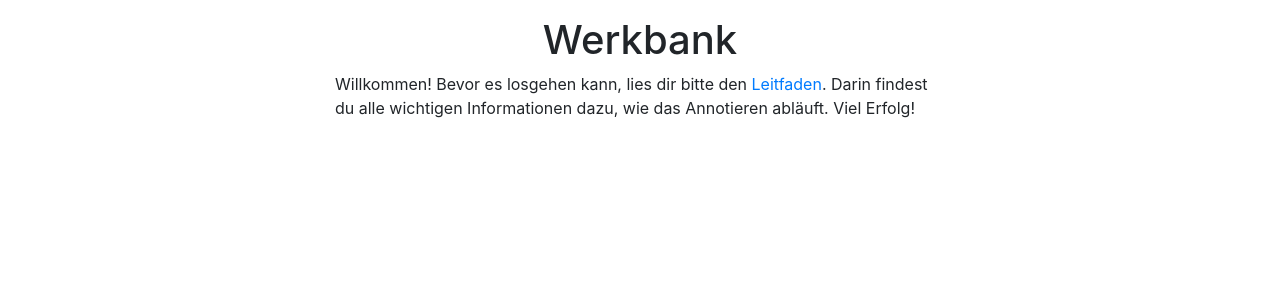
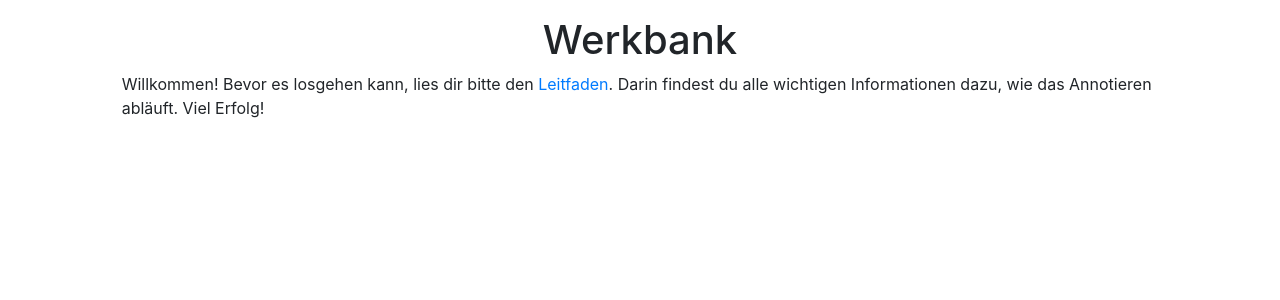
Before and after one commit to acidAnn/locksley, a Django app: page / in a window 1280 px wide. Shown: the part 58-358 px from the top of the page. Run offline with Django 3.2, Linux system fonts and the light colour scheme; the visitor is signed in with stand-in values (Sample User, id 1); data that the repository does not hold is empty; some libraries are stand-ins or nearby versions.

Commit message:
Change grid layout

```diff
--- a/django_unchained/templates/annotation/corpus-instructions.jinja2
+++ b/django_unchained/templates/annotation/corpus-instructions.jinja2
@@ -8,14 +8,14 @@
 </div>
 
 <div class="row justify-content-center">
-    <div class="col-sm-12 col-md-10 col-xl-6 pt-2">
+    <div class="col-sm-12 col-md-10 pt-2">
         <h2>Beschreibung</h2>
             <p>{{ corpus.description }}</p>
     </div>
 </div>
 
 <div class="row justify-content-center">
-    <div class="col-sm-12 col-md-10 col-xl-6 pt-2">
+    <div class="col-sm-12 col-md-10 pt-2">
         <h2>Relationstypen</h2>
         {% if relation_types %}
         <table class="table">
--- a/django_unchained/templates/annotation/workbench.jinja2
+++ b/django_unchained/templates/annotation/workbench.jinja2
@@ -12,13 +12,13 @@
 </div>
 
 <div class="row justify-content-center">
-  <div class="col-sm-12 col-md-10 col-xl-6">
+  <div class="col-sm-12 col-md-10">
     <p>Willkommen! Bevor es losgehen kann, lies dir bitte den <a href="{{ url('instructions') }}">Leitfaden</a>. Darin findest du alle wichtigen Informationen dazu, wie das Annotieren abläuft. Viel Erfolg!</p>
   </div>
 </div>
 
 <div class="row justify-content-center">
-  <div class="col-6">
+  <div class="col-10">
     <div class="row justify-content-center">
       {% for corpus in corpora %}
       <div class="card col-12 col-md-5 m-2">
```
